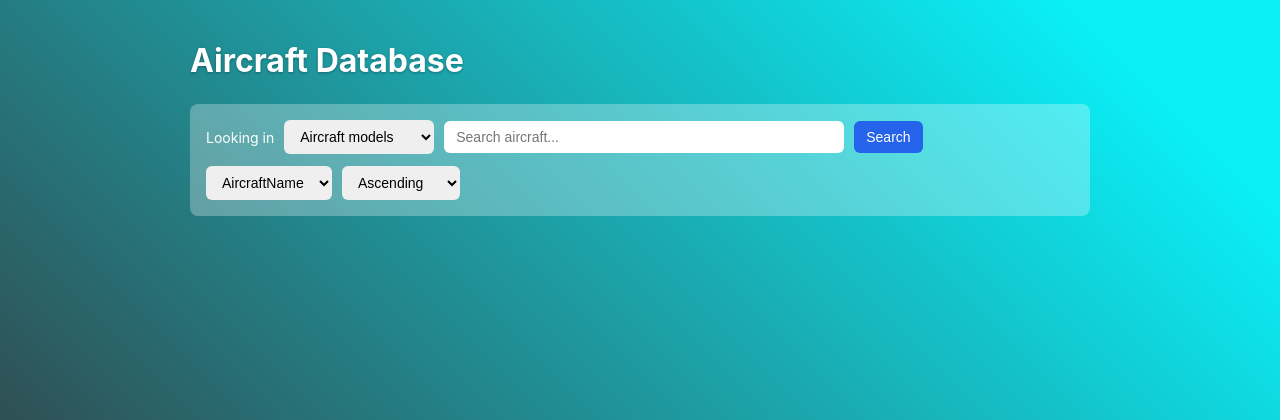
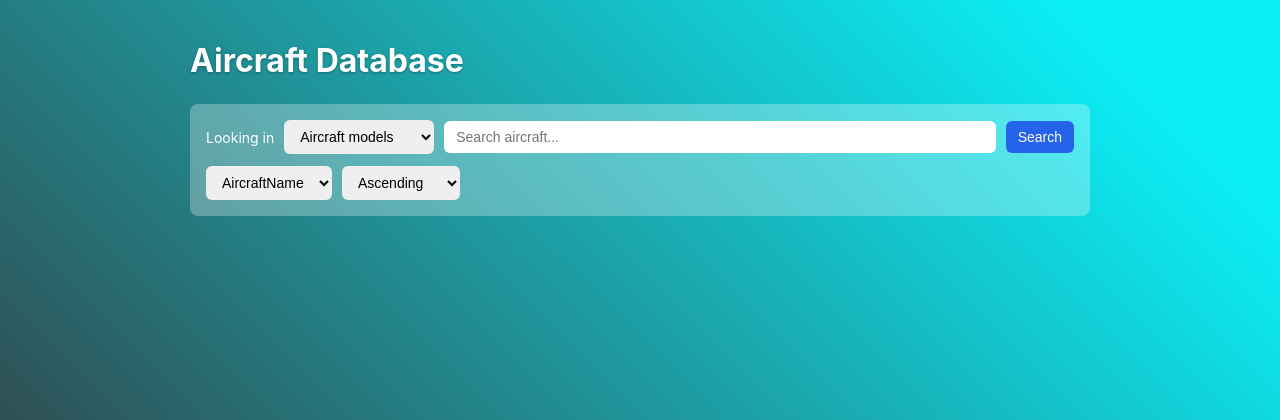
Before and after one commit to pidogs/CSE412Team10, a Flask app: page / in a window 1280 px wide. Shown: the top 420 px of the page. Run offline with Flask 3, Linux system fonts and the light colour scheme; some libraries are stand-ins or nearby versions.

Commit message:
Change search bar width to auto fill

```diff
--- a/static/style.css
+++ b/static/style.css
@@ -37,6 +37,7 @@ h1 {
   flex-wrap: wrap;
   gap: 10px;
   align-items: center;
+  width: 100%;
 }
 
 .controls-scope {
@@ -67,7 +68,7 @@ input[type="text"],
 }
 
 .searchBar {
-  width: 400px;
+  flex: 1;
 }
 
 button {
```
